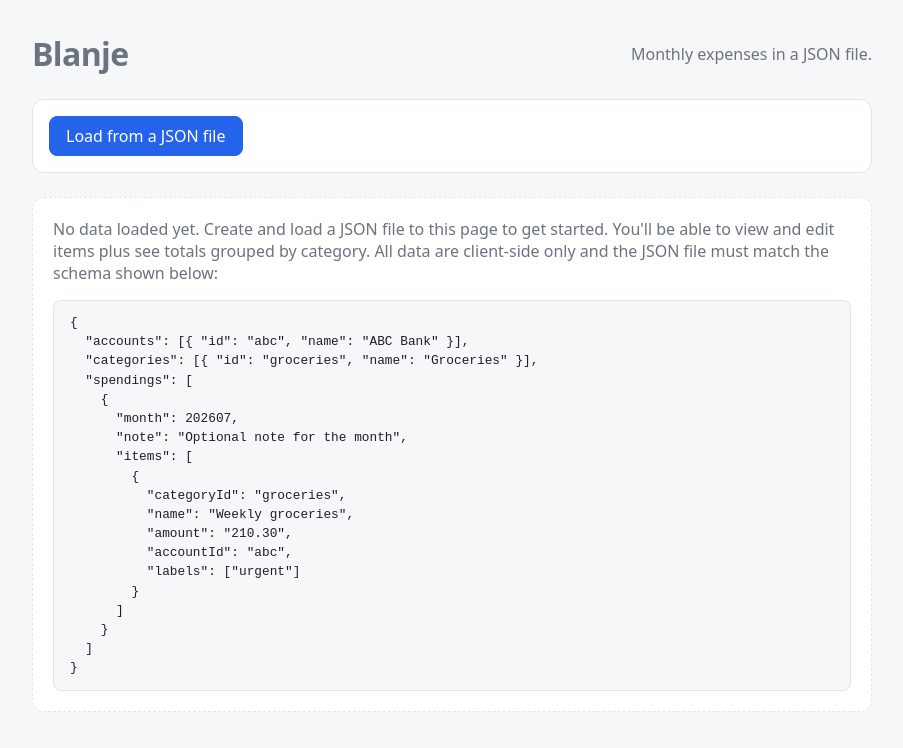
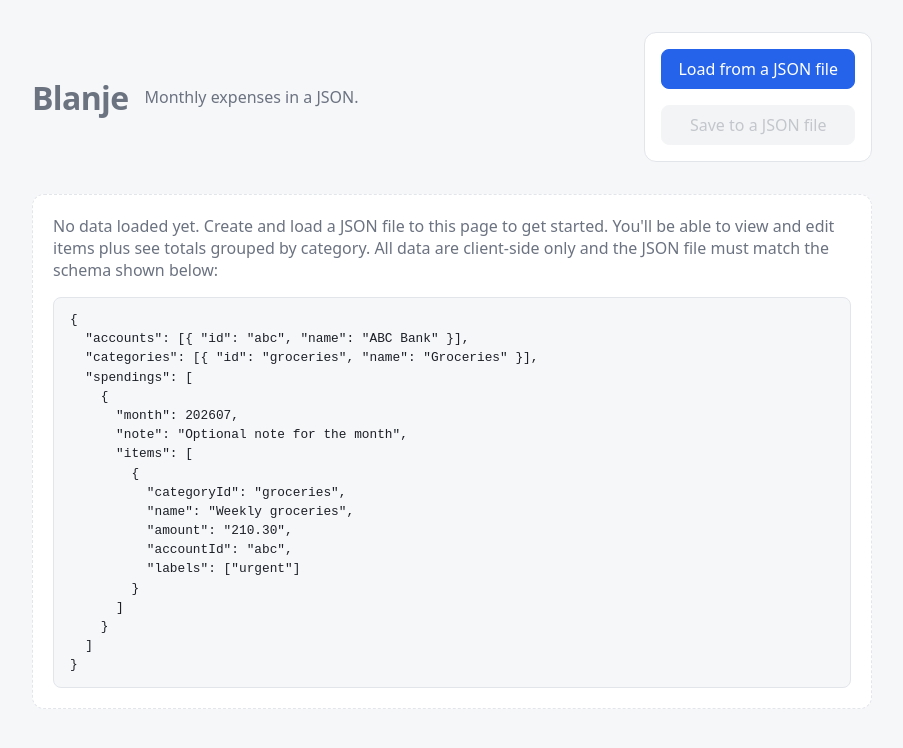
Before and after one commit to LongYC/blanje, a React (Vite) app: page / in a window 1280 px wide. Shown: the top 748 px of the page, without its empty margins (188-1091 px from the left). Built offline with nearby package versions, Linux system fonts and the light colour scheme.

Commit message:
Merge file controls into app header with visual adjustments to minimise layout shifts.

```diff
--- a/src/App.module.css
+++ b/src/App.module.css
@@ -1,7 +1,7 @@
 .app {
   max-width: 880px;
   margin: 0 auto;
-  padding: 2rem 1.25rem 4rem;
+  padding: 0 1.25rem 4rem;
 }
 
 .breakdown {
--- a/src/App.tsx
+++ b/src/App.tsx
@@ -1,6 +1,5 @@
 import { useEffect, useMemo, useState } from "react";
 import { ConfirmDialog } from "./components/ConfirmDialog";
-import { FileLoader } from "./components/FileLoader";
 import { CategoriesTable } from "./components/tables/CategoriesTable";
 import { Toast } from "./components/Toast";
 import { downloadJson } from "./download";
@@ -20,7 +19,6 @@ import {
 import { type UserData, type Item } from "./types";
 import { AccountsTable } from "./components/tables/AccountsTable";
 import { AppHeader } from "./components/AppHeader";
-import { Button } from "./components/Button";
 import { DangerZone } from "./components/DangerZone";
 import { EmptyState } from "./components/EmptyState";
 import { LabelsTable } from "./components/tables/LabelsTable";
@@ -89,7 +87,7 @@ export function App() {
     setSelectedMonth(userData.spendings[next].month);
   }
 
-  function handleLoaded(loaded: UserData, name: string) {
+  function handleLoaded(newUserData: UserData, newFilename: string) {
     // For undo.
     setPreviousData(userData);
     setPreviousFilename(filename);
@@ -97,11 +95,11 @@ export function App() {
     setHiddenAccountIds([]);
     saveHiddenAccounts([]);
 
-    loaded.spendings.sort((a, b) => a.month - b.month);
-    setUserData(loaded);
-    setFilename(name);
-    writeUserData(loaded);
-    saveLastLoadedFilename(name);
+    newUserData.spendings.sort((a, b) => a.month - b.month);
+    setUserData(newUserData);
+    setFilename(newFilename);
+    writeUserData(newUserData);
+    saveLastLoadedFilename(newFilename);
     setLastEdited("");
     saveLastEdited("");
     setToastToken((t) => t + 1);
@@ -275,13 +273,11 @@ export function App() {
 
   if (!userData || !selected) {
     return <main className={styles.app}>
-      <AppHeader />
-
-      <section className="controls">
-        <FileLoader onLoaded={handleLoaded} hasExistingData={Boolean(userData)} />
-        {userData && userData.spendings.length > 0 && (<Button label="Save to a JSON file" onClick={handleDownload} variant="main" />)}
-      </section>
-
+      <AppHeader
+        onLoadedNewFile={handleLoaded}
+        hasExistingData={Boolean(userData)}
+        onDownload={handleDownload}
+      />
       <EmptyState />
     </main>;
   }
@@ -290,12 +286,11 @@ export function App() {
 
   return (
     <main className={styles.app}>
-      <AppHeader />
-
-      <section className="controls">
-        <FileLoader onLoaded={handleLoaded} hasExistingData={Boolean(userData)} />
-        {userData && userData.spendings.length > 0 && (<Button label="Save to a JSON file" onClick={handleDownload} variant="main" />)}
-      </section>
+      <AppHeader
+        onLoadedNewFile={handleLoaded}
+        hasExistingData={Boolean(userData)}
+        onDownload={handleDownload}
+      />
 
       <section className="results">
         <MonthlyHeader
--- a/src/components/AppHeader.module.css
+++ b/src/components/AppHeader.module.css
@@ -1,16 +1,49 @@
 .header {
+  margin: 1rem 0;
+}
+
+.header header {
   display: flex;
   align-items: center;
   justify-content: space-between;
   color: var(--muted);
 }
 
-.header h1 {
+.header header h1 {
   margin: 0;
   font-size: 2rem;
   letter-spacing: -0.02em;
 }
 
-.tagline {
+.header header p {
   margin: 0 0 0 1rem;
 }
+
+
+@media (min-width: 640px) {
+  .header {
+    display: flex;
+    justify-content: space-between;
+  }
+}
+
+.controls {
+  flex-wrap: wrap;
+  align-items: flex-end;
+  gap: 1rem;
+  margin: 1rem 0;
+  padding: 1rem;
+  background: var(--surface);
+  border: 1px solid var(--border);
+  border-radius: 12px;
+}
+
+.controls button {
+  display: block;
+  width: 100%;
+  margin-top: 1rem;
+}
+
+.controls button:first-of-type {
+  margin-top: 0;
+}
--- a/src/components/AppHeader.tsx
+++ b/src/components/AppHeader.tsx
@@ -1,8 +1,27 @@
+import type { UserData } from "../types";
 import styles from "./AppHeader.module.css";
+import { Button } from "./Button";
+import { FileLoader } from "./FileLoader";
 
-export function AppHeader() {
-  return <header className={styles.header}>
-    <h1>Blanje</h1>
-    <p className={styles.tagline}>Monthly expenses in a JSON file.</p>
-  </header>;
+interface AppHeaderProps {
+  onLoadedNewFile: (newUserData: UserData, newFilename: string) => void;
+  hasExistingData: boolean;
+  onDownload: () => void;
 }
+
+export function AppHeader({
+  onLoadedNewFile,
+  hasExistingData,
+  onDownload
+}: AppHeaderProps) {
+  return <div className={styles.header}>
+    <header>
+      <h1>Blanje</h1>
+      <p>Monthly expenses in a JSON.</p>
+    </header>
+    <section className={styles.controls}>
+      <FileLoader onLoaded={onLoadedNewFile} hasExistingData={hasExistingData} />
+      <Button label="Save to a JSON file" onClick={onDownload} variant="main" disabled={!hasExistingData} />
+    </section>
+  </div>;
+}
--- a/src/components/Button.module.css
+++ b/src/components/Button.module.css
@@ -12,6 +12,12 @@
   filter: brightness(1.05);
 }
 
+button:disabled {
+  background-color: var(--border);
+  border-color: var(--border);
+  color: var(--muted);
+}
+
 .main {
   background: var(--accent);
   color: #fff;
--- a/src/index.css
+++ b/src/index.css
@@ -32,39 +32,6 @@ button {
 
 button:hover {
   filter: brightness(1.05);
-}
-
-/* Controls section */
-.controls {
-  flex-wrap: wrap;
-  align-items: flex-end;
-  gap: 1rem;
-  margin: 1.5rem 0;
-  padding: 1rem;
-  background: var(--surface);
-  border: 1px solid var(--border);
-  border-radius: 12px;
-}
-
-.controls button {
-  display: block;
-  width: 100%;
-  margin-top: 1rem;
-}
-
-.controls button:first-of-type {
-  margin-top: 0;
-}
-
-@media (min-width: 480px) {
-  .controls {
-    display: flex;
-  }
-
-  .controls button {
-    width: auto;
-    margin-top: 0;
-  }
 }
 
 /* Tables */
```
